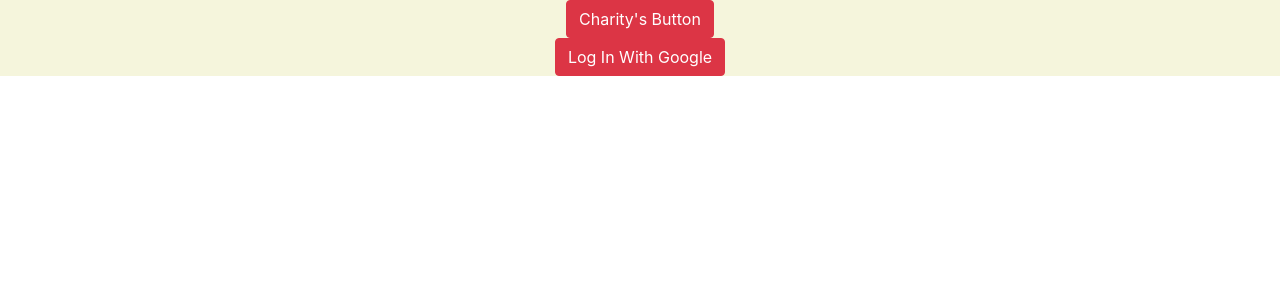
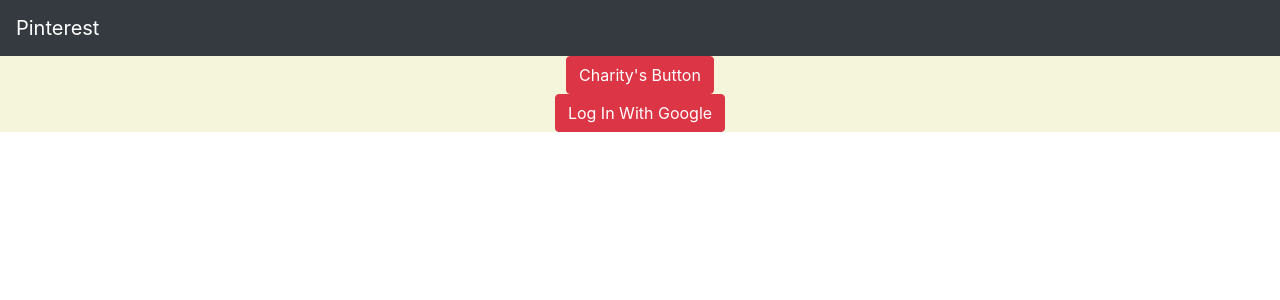
Before and after one commit to CharityBunyon/react-pinterest, a React (Create React App) app: page / in a window 1280 px wide. Shown: the top 300 px of the page. Built offline with nearby package versions, Linux system fonts and the light colour scheme; no server answers.

Commit message:
added login and logout button based on auth

```diff
--- a/src/App/App.js
+++ b/src/App/App.js
@@ -2,6 +2,7 @@
 import firebase from 'firebase/app';
 import firebaseConnection from '../helpers/data/connection';
 import Auth from '../components/Auth/Auth';
+import MyNavbar from '../components/MyNavbar/MyNavbar';
 import './App.scss';
 
 firebaseConnection();
@@ -31,6 +32,7 @@
 
     return (
       <div className="App">
+        <MyNavbar authed={authed} />
         <button className="btn btn-danger">Charity's Button</button>
         {
         (authed) ? (<div>You Logged In!</div>) : (<Auth />)
--- /dev/null
+++ b/src/components/MyNavbar/MyNavbar.js
@@ -0,0 +1,43 @@
+import React from 'react';
+import PropTypes from 'prop-types';
+import firebase from 'firebase/app';
+import 'firebase/auth';
+
+
+class MyNavbar extends React.Component {
+  static propTypes = {
+    authed: PropTypes.bool,
+  }
+
+  logMeOut = (e) => {
+    e.preventDefault();
+    firebase.auth().signOut();
+  }
+
+  render() {
+    const { authed } = this.props;
+    return (
+      <div className="MyNavbar">
+        <nav className="navbar navbar-expand-lg navbar-dark bg-dark">
+          <span className="navbar-brand" href="#">Pinterest</span>
+          <button className="navbar-toggler" type="button" data-toggle="collapse" data-target="#navbarTogglerDemo02" aria-controls="navbarTogglerDemo02" aria-expanded="false" aria-label="Toggle navigation">
+            <span className="navbar-toggler-icon"></span>
+          </button>
+          <div className="collapse navbar-collapse" id="navbarTogglerDemo02">
+            <ul className="navbar-nav mr-auto mt-2 mt-lg-0">
+            </ul>
+            <div className="form-inline my-2 my-lg-0">
+              {/* If authed, show logout button */}
+              {/* If NOT authed, show nothing */}
+              { authed && (<button className="nav-link btn btn-danger" onClick={this.logMeOut}>Logout</button>)
+              }
+            </div>
+          </div>
+        </nav>
+      </div>
+    );
+  }
+}
+
+
+export default MyNavbar;
```
Also changed, not shown: src/components/MyNavbar/MyNavbar.scss (added).
